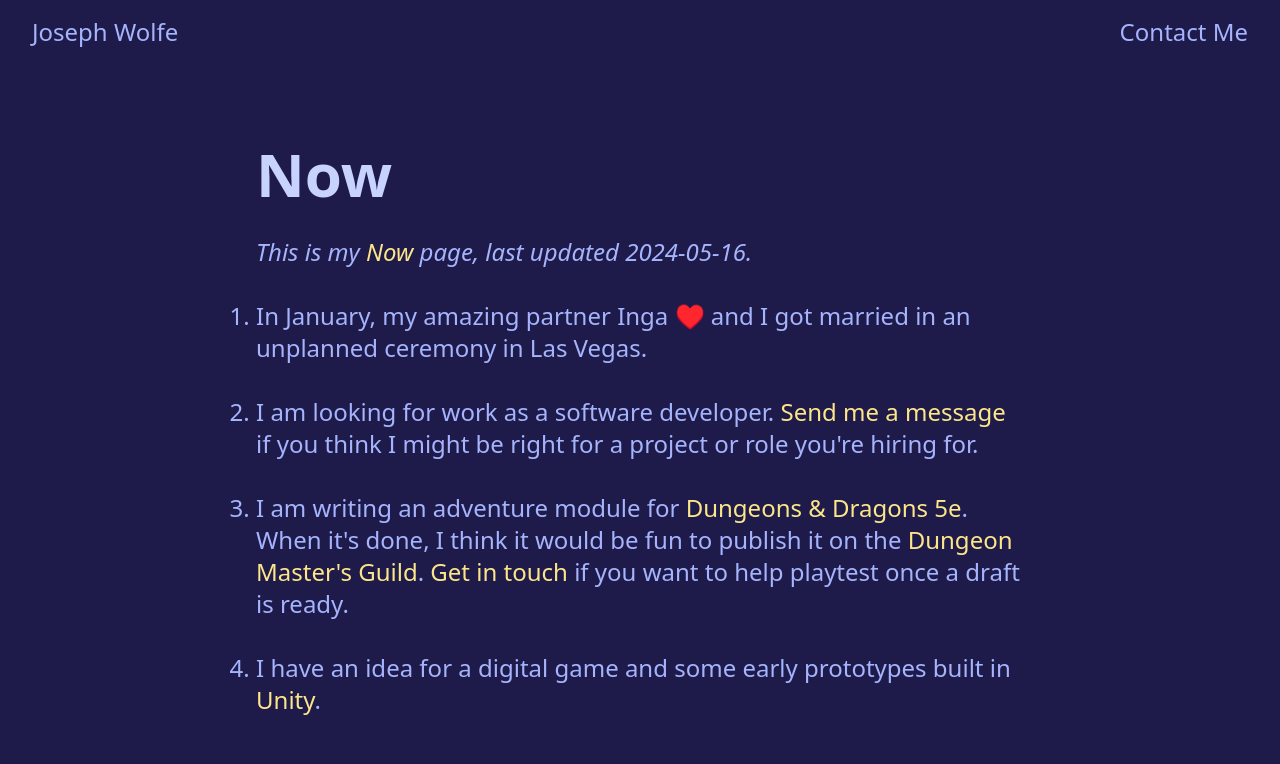
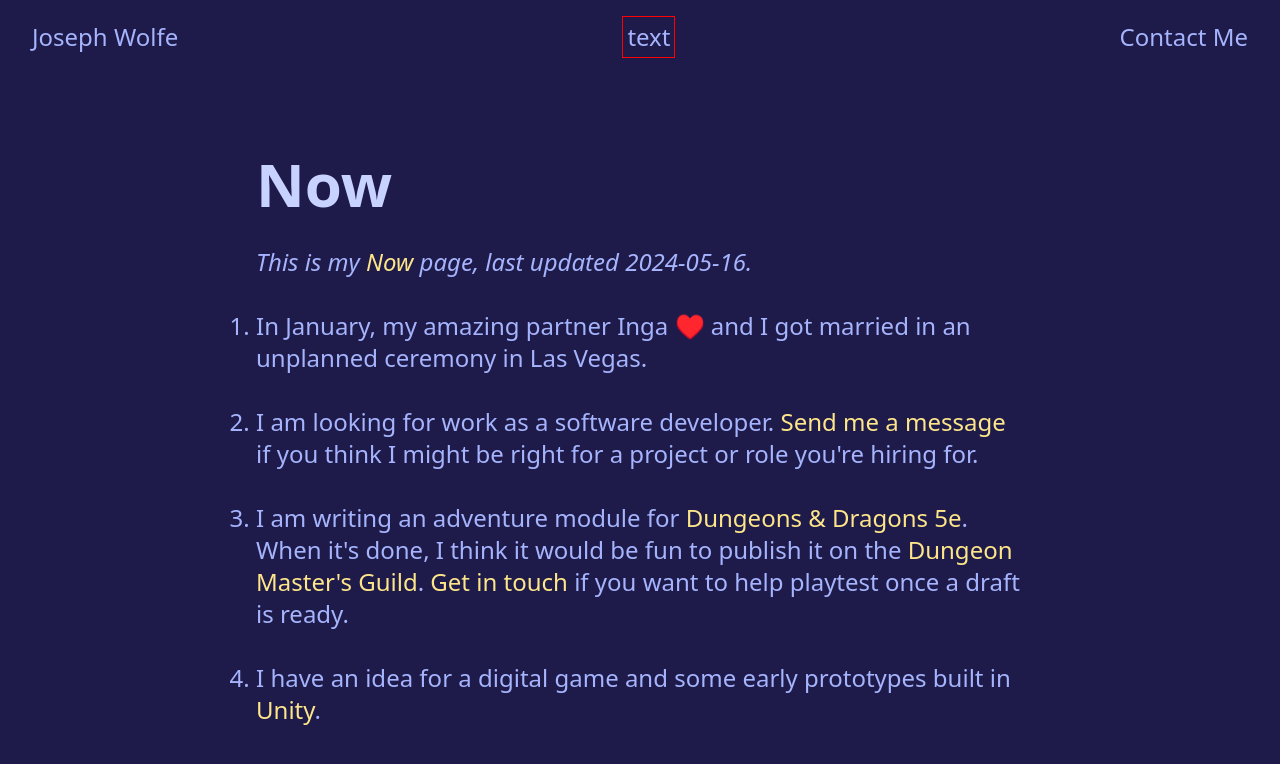
Before and after one commit to CharmedSatyr/personal-website, a Next.js app: page /now in a window 1280 px wide. Shown: the top 764 px of the page. Built offline with nearby package versions, Linux system fonts and the light colour scheme.

Commit message:
Introduce dark mode; eslint fixes

```diff
--- a/app/contact/page.tsx
+++ b/app/contact/page.tsx
@@ -7,19 +7,19 @@ import Link from "components/Link";
 
 dotenv.config();
 
-export default () => {
+const Contact = () => {
 	const [proof, setProof] = useState("");
 
 	return (
 		<SectionContainer>
-			<h1 className="mb-8 text-4xl md:text-6xl font-bold text-indigo-200">Contact</h1>
+			<h1 className="mb-8 text-4xl font-bold text-indigo-200 md:text-6xl">Contact</h1>
 
 			<form>
 				<label className="text-xl md:text-2xl">
 					Wait a minute... Are you a human? Please type my first name if you are. (It's spelled out
 					just above.)
 					<input
-						className="focus:shadow-outline my-8 mb-10 block appearance-none rounded bg-white md:px-3 py-2 text-gray-700"
+						className="focus:shadow-outline my-8 mb-10 block appearance-none rounded bg-white py-2 text-gray-700 md:px-3"
 						onChange={(e) => setProof(e.target.value)}
 						type="text"
 						required
@@ -47,6 +47,7 @@ const MailLink = ({ proof = "" }: { proof: string }) => {
 
 		setUser(process.env.NEXT_PUBLIC_USERNAME);
 		setDomain(process.env.NEXT_PUBLIC_DOMAIN);
+		// eslint-disable-next-line react-hooks/exhaustive-deps
 	}, [isValid]);
 
 	if (!isValid) {
@@ -54,8 +55,13 @@ const MailLink = ({ proof = "" }: { proof: string }) => {
 	}
 
 	return (
-		<Link href={`mailto:${user}@${domain}`} className="btn rounded p-2 text-xl md:text-2xl font-bold outline">
+		<Link
+			href={`mailto:${user}@${domain}`}
+			className="btn rounded p-2 text-xl font-bold outline md:text-2xl"
+		>
 			OK, that was easy.
 		</Link>
 	);
 };
+
+export default Contact;
--- a/app/layout.tsx
+++ b/app/layout.tsx
@@ -1,19 +1,21 @@
 import "css/tailwind.css";
 
-import { ThemeProviders } from "app/theme-providers";
+import ThemeProviders from "app/theme-providers";
 import Header from "components/Header";
 
-export default function RootLayout({ children }: { children: React.ReactNode }) {
+const RootLayout = ({ children }: { children: React.ReactNode }) => {
 	return (
 		<html lang="en" suppressHydrationWarning>
 			<link rel="icon" type="image/png" sizes="32x32" href="/static/favicons/favicon-32x32.png" />
 
-			<body className="bg-indigo-950 text-indigo-300">
+			<body className="bg-indigo-200 text-indigo-300 dark:bg-indigo-950">
 				<ThemeProviders>
 					<Header />
-					<main className="m-12 md:m-20 flex justify-center">{children}</main>
+					<main className="m-12 flex justify-center md:m-20">{children}</main>
 				</ThemeProviders>
 			</body>
 		</html>
 	);
-}
+};
+
+export default RootLayout;
--- a/app/now/page.tsx
+++ b/app/now/page.tsx
@@ -1,16 +1,19 @@
 import SectionContainer from "components/SectionContainer";
 import Link from "components/Link";
 
-export default () => {
+const Now = () => {
 	return (
 		<SectionContainer>
-			<h1 className="mb-8 text-4xl md:text-6xl font-bold text-indigo-200">Now</h1>
+			<h1 className="mb-8 text-4xl font-bold text-indigo-600 dark:text-indigo-200 md:text-6xl">
+				Now
+			</h1>
 
-			<aside className="mb-8 text-xl md:text-2xl italic">
-				This is my <Link href="https://nownownow.com/about">Now</Link> page, last updated 2024-05-16.
+			<aside className="mb-8 text-xl italic md:text-2xl">
+				This is my <Link href="https://nownownow.com/about">Now</Link> page, last updated
+				2024-05-16.
 			</aside>
 
-			<ol className="list-decimal text-xl md:text-2xl leading-relaxed">
+			<ol className="list-decimal text-xl leading-relaxed md:text-2xl">
 				<li className="my-8">
 					In January, my amazing partner Inga{" "}
 					<span role="img" aria-label="heart">
@@ -39,3 +42,5 @@ export default () => {
 		</SectionContainer>
 	);
 };
+
+export default Now;
--- a/app/page.tsx
+++ b/app/page.tsx
@@ -2,10 +2,10 @@ import SectionContainer from "components/SectionContainer";
 import Image from "components/Image";
 import Link from "components/Link";
 
-export default () => {
+const Root = () => {
 	return (
 		<SectionContainer>
-			<h1 className="mb-16 text-4xl md:text-6xl font-bold leading-tight text-indigo-200">
+			<h1 className="mb-16 text-4xl font-bold leading-tight text-indigo-200 md:text-6xl">
 				I'm a software developer, game designer, and writer in Seattle, Washington.
 				<Image
 					alt="tree"
@@ -28,3 +28,5 @@ export default () => {
 		</SectionContainer>
 	);
 };
+
+export default Root;
--- a/components/Header.tsx
+++ b/components/Header.tsx
@@ -3,20 +3,9 @@
 import { usePathname } from "next/navigation";
 
 import Link from "components/Link";
+import ThemeSwitch from "components/ThemeSwitch";
+import headerNavLinks from "data/header-nav-links";
 import siteMetadata from "data/site-metadata";
-import headerNavLinks from "data/header-nav-links";
-
-export default () => {
-	return (
-		<header className="flex items-center justify-between px-8 py-4 text-xl md:text-2xl">
-			<Link className="text-indigo-300" href="/">
-				{siteMetadata.headerTitle}
-			</Link>
-
-			<NavLinks />
-		</header>
-	);
-};
 
 const NavLinks = () => {
 	const pathName = usePathname();
@@ -38,3 +27,19 @@ const NavLinks = () => {
 		</nav>
 	);
 };
+
+const Header = () => {
+	return (
+		<header className="flex items-center justify-between px-8 py-4 text-xl md:text-2xl">
+			<Link className="text-indigo-300" href="/">
+				{siteMetadata.headerTitle}
+			</Link>
+
+			<ThemeSwitch />
+
+			<NavLinks />
+		</header>
+	);
+};
+
+export default Header;
--- /dev/null
+++ b/components/ThemeSwitch.tsx
@@ -0,0 +1,57 @@
+"use client";
+
+import { useEffect, useState } from "react";
+import { useTheme } from "next-themes";
+
+const Sun = () => (
+	<svg
+		xmlns="http://www.w3.org/2000/svg"
+		viewBox="0 0 20 20"
+		fill="currentColor"
+		className="h-6 w-6 text-gray-900 dark:text-gray-100"
+	>
+		<path
+			fillRule="evenodd"
+			d="M10 2a1 1 0 011 1v1a1 1 0 11-2 0V3a1 1 0 011-1zm4 8a4 4 0 11-8 0 4 4 0 018 0zm-.464 4.95l.707.707a1 1 0 001.414-1.414l-.707-.707a1 1 0 00-1.414 1.414zm2.12-10.607a1 1 0 010 1.414l-.706.707a1 1 0 11-1.414-1.414l.707-.707a1 1 0 011.414 0zM17 11a1 1 0 100-2h-1a1 1 0 100 2h1zm-7 4a1 1 0 011 1v1a1 1 0 11-2 0v-1a1 1 0 011-1zM5.05 6.464A1 1 0 106.465 5.05l-.708-.707a1 1 0 00-1.414 1.414l.707.707zm1.414 8.486l-.707.707a1 1 0 01-1.414-1.414l.707-.707a1 1 0 011.414 1.414zM4 11a1 1 0 100-2H3a1 1 0 000 2h1z"
+			clipRule="evenodd"
+		/>
+	</svg>
+);
+const Moon = () => (
+	<svg
+		xmlns="http://www.w3.org/2000/svg"
+		viewBox="0 0 20 20"
+		fill="currentColor"
+		className="h-6 w-6 text-gray-900 dark:text-gray-100"
+	>
+		<path d="M17.293 13.293A8 8 0 016.707 2.707a8.001 8.001 0 1010.586 10.586z" />
+	</svg>
+);
+let count = 0;
+const ThemeSwitch = () => {
+	const [mounted, setMounted] = useState(false);
+	//const { theme, setTheme, resolvedTheme } = useTheme();
+
+	// When mounted on client, now we can show the UI
+	useEffect(() => setMounted(true), []);
+
+	//const Component = () => (resolvedTheme === "dark" ? <Moon /> : <Sun />);
+
+	return mounted ? (
+		<button
+			type="button"
+			style={{ border: "1px solid red" }}
+			className="p-1"
+			onClick={() => {
+				count++;
+				console.log("hi. click.", count);
+				//setTheme(resolvedTheme === "dark" ? "light" : "dark")
+			}}
+		>
+			text
+			{/* <Component /> */}
+		</button>
+	) : null;
+};
+
+export default ThemeSwitch;
--- a/data/site-metadata.ts
+++ b/data/site-metadata.ts
@@ -1,6 +1,6 @@
 const siteMetadata = {
 	headerTitle: "Joseph Wolfe",
-	theme: "system",
+	theme: "dark",
 };
 
 export default siteMetadata;
--- a/tailwind.config.js
+++ b/tailwind.config.js
@@ -1,5 +1,6 @@
 /** @type {import('tailwindcss').Config} */
 module.exports = {
+	darkMode: "class",
 	content: [
 		"./app/**/*.{js,ts,jsx,tsx,mdx}",
 		"./pages/**/*.{js,ts,jsx,tsx,mdx}",
```
Also changed, not shown: app/theme-providers.tsx (+5 -3 lines), 2 other files (tests, documents, lock files or other folders).
